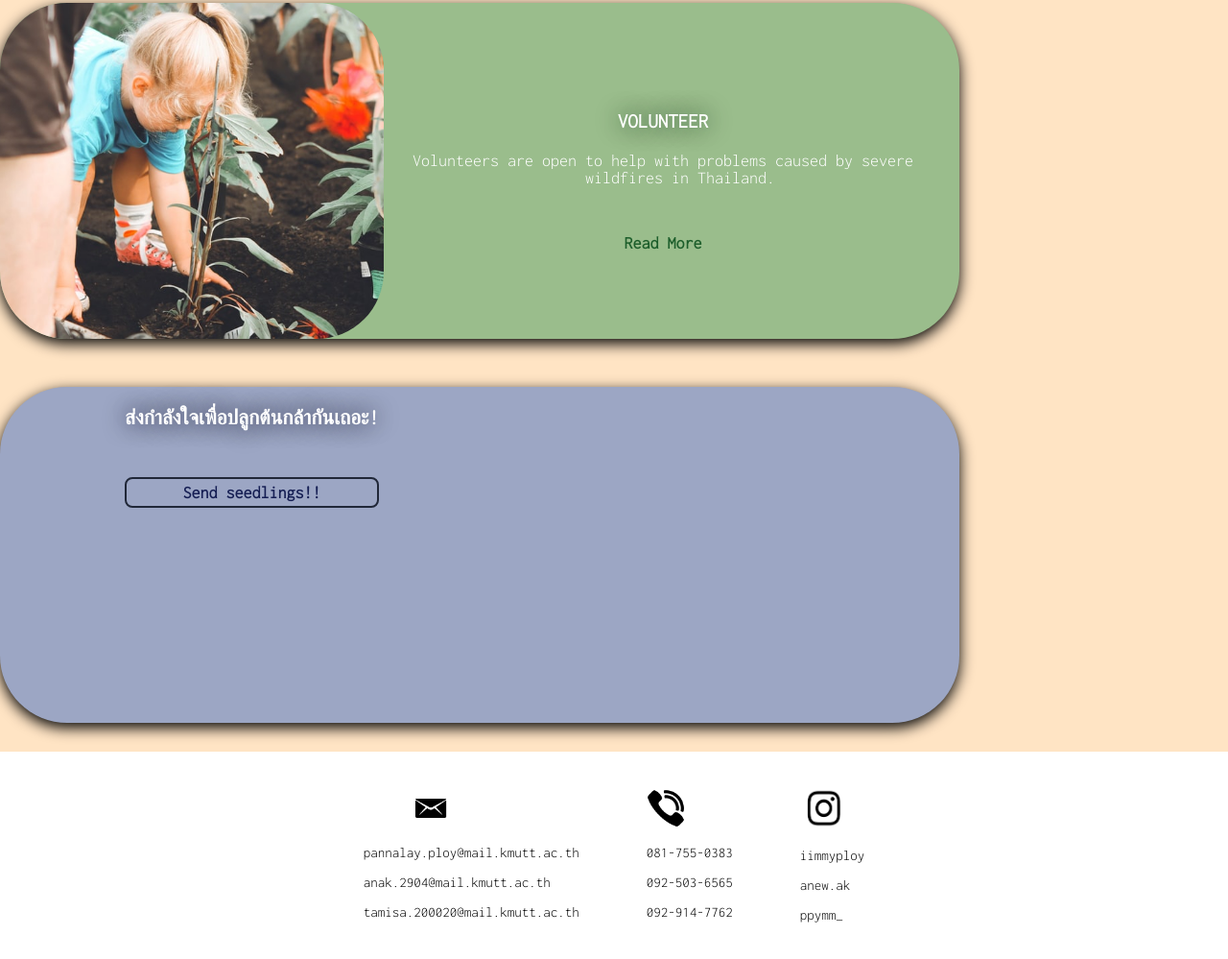
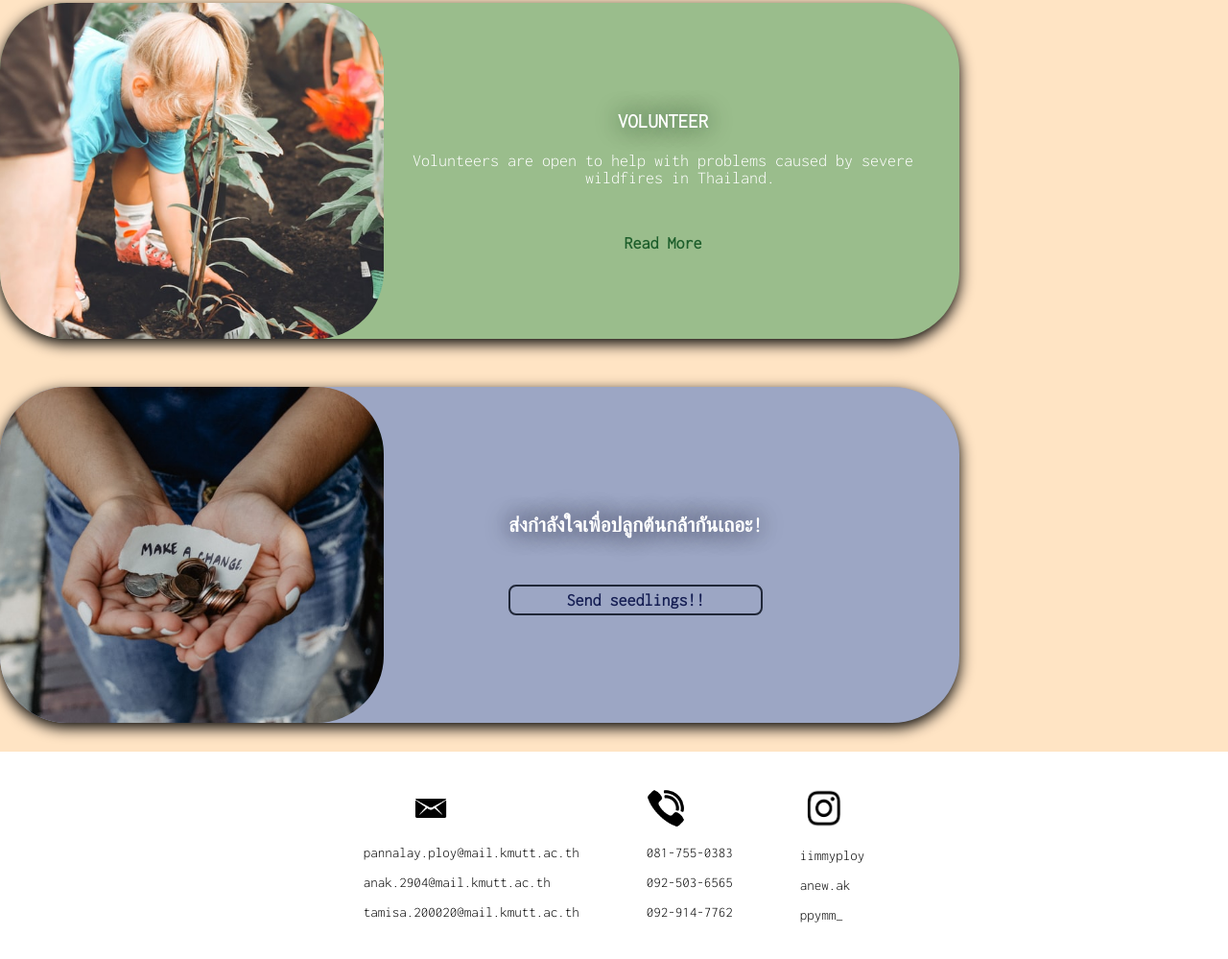
Before and after one commit to ppymm/TAPPY, a plain HTML site: page index.html in a window 1280 px wide. Shown: the part 1336-2335 px from the top of the page at 96% size. Drawn offline with Linux system fonts and the light colour scheme.

Commit message:
Update index.html

```diff
--- a/index.html
+++ b/index.html
@@ -93,8 +93,8 @@
 
         <div class="list-donate">
             <div class="main3">
-            <!--    <img src="pic-donate.jpg" alt="" class="img-donate">
-          -->      <div class="big-content3">
+           <img src="pic-donate.jpg" alt="" class="img-donate">
+                <div class="big-content3">
                     <h3 class="title-donate">ส่งกำลังใจเพื่อปลูกต้นกล้ากันเถอะ!</h3>
                     <a href="google.html" id="data">Send seedlings!!</a>
                 </div>
```
